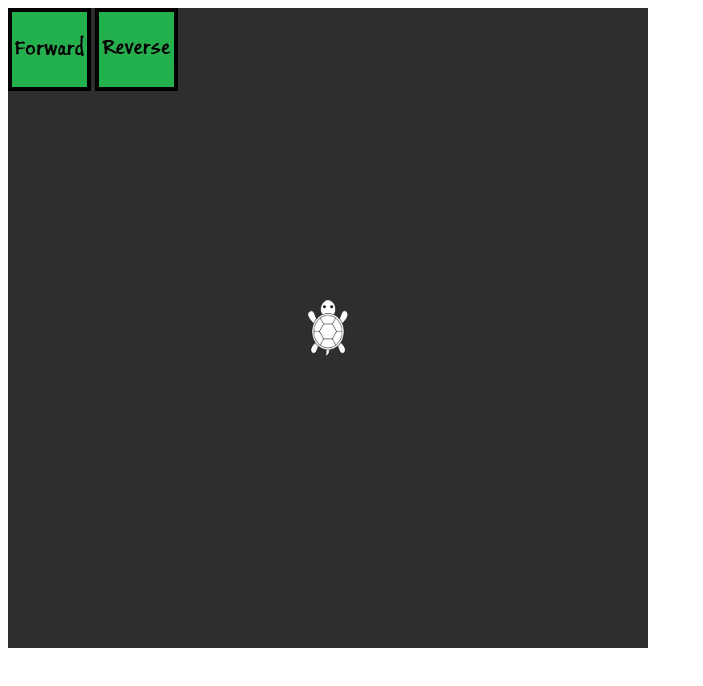
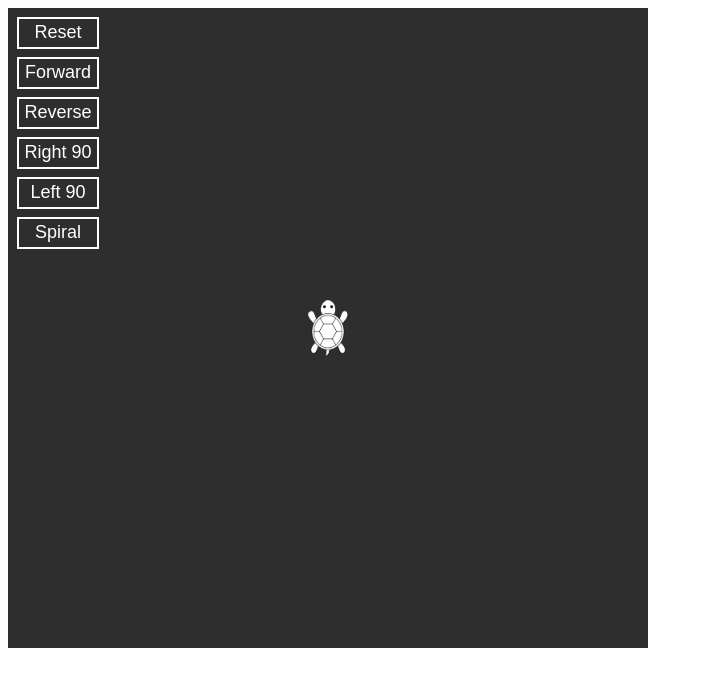
Before and after one commit to spurekar/Turtle, a plain HTML site: page index.html in a window 1280 px wide. Shown: the whole page, without its empty margins (0-703 px from the left). Drawn offline with Linux system fonts and the light colour scheme.

Commit message:
Buttons to move added to screen

```diff
--- a/dragdrop.js
+++ b/dragdrop.js
@@ -1,7 +1,22 @@
 ;
 
+var Dragger = function() {
+    //this.img = img;
+    this.xpos = 0;
+    this.ypos = 0;
+    this.current = false;
+    //this.img.addEventListener('mousedown', this.startDrag, false);
+    //this.addEventListenter('mouseup', this.stopDrag, false);
+    //this.addEventListener('mousemove', this.dragDiv, false);
+
+    this.draw = function() {
+        ctx.drawImage(this.img, this.xpos, this.ypos);
+    };
+};
+
+Dragger.prototype = {
     // start dragging
-function startDrag(e){
+    startDrag:function(e){
         // determine event object
         if(!e){var e=window.event};
         // determine target element
@@ -19,14 +34,14 @@ function startDrag(e){
         // calculate integer values for top and left properties
         coordX=parseInt(targ.style.left);
         coordY=parseInt(targ.style.top);
-    drag=true;
+        this.current = true;
         // move div element
         document.onmousemove=dragDiv;
-}
+    },
 
     // continue dragging
-function dragDiv(e){
-    if(!drag){return};
+    divDrag:function(e){
+        if(this.drag != true){return};
         if(!e){var e=window.event};
         var targ=e.target?e.target:e.srcElement;
         // move div element
@@ -34,12 +49,13 @@ function dragDiv(e){
         targ.style.top=coordY+e.clientY-offsetY+'px';
         console.log(targ.style.left,targ.style.top);
         return false;
-}
+    },
 
     // stop dragging
-function stopDrag(){
-    drag=false;
+    stopDrag:function(){
+        this.current = false;
     }
+};
 
 /*window.onload=function(){
   document.onmousedown=startDrag;
--- a/index.html
+++ b/index.html
@@ -20,8 +20,8 @@
 
 <body onload="main();" id="body" style="overflow: hidden" >
     <canvas id="canvas" style="position: absolute; z-index: 0"></canvas>
-    <img src="Forward.jpg" class="draggable" />
-    <img src="Reverse.jpg" class="draggable" />
+    <!--<img id="forward" src="Forward.jpg" style="top:0; left: 490px" class="draggable" />
+    <img id="reverse" src="Reverse.jpg" style="top:90px; left: 403px" class="draggable" />-->
 </body>
 
 </html>
--- a/turtle.js
+++ b/turtle.js
@@ -42,13 +42,17 @@ function init() {
     ctx.strokeStyle = "green";
     ctx.lineWidth = 2;
 
+   /* //Create dragging elements
+    forward = new Dragger();
+    forward.img = document.getElementById("forward");
+    forward.img.addEventListener('mousedown', forward.startDrag, false);
+    reverse = new Dragger();
+    reverse.img = document.getElementById("reverse");
+*/
+
     //Capture key presses
     addEventListener('keydown', keypress, false);
-    addEventListener('mousemove', trackPosition, false);
-    addEventListener('mousedown', startDrag, false);
-    addEventListener('mouseup',stopDrag,false);
-    //document.onmousedown=startDrag;
-    //document.onmousedown=stopDrag;
+    addEventListener('mousedown', btnClick, false);
 };
 
 function gameLoop() {
@@ -82,6 +86,11 @@ function draw() {
     ctx.stroke();
 
     clearBtn.draw();
+    forwardBtn.draw();
+    reverseBtn.draw();
+    rightTurnBtn.draw();
+    leftTurnBtn.draw();
+    spiralBtn.draw();
 
     ctx.restore();
 };
@@ -101,7 +110,7 @@ var Player = function() {
 Player.prototype= {
     turnTurtle:function(direction) {
         this.angle += {
-            "right": 45, "left": -45
+            "right": 90, "left": -90
         }[direction]
         rotate = this.angle;
         console.log(this.angle);
@@ -147,7 +156,7 @@ var degToRad = function(degrees) {
 };
 
 clearBtn = {
-    w: 70,
+    w: 80,
     h: 30,
     x: 10,
     y: 10,
@@ -161,9 +170,105 @@ clearBtn = {
         ctx.textAlign = "center";
         ctx.textBaseline = "middle";
         ctx.fillStyle = "white";
-        ctx.fillText("Reset", this.x+35, this.y+15 );
+        ctx.fillText("Reset", this.x+40, this.y+15 );
     }
 };
+
+forwardBtn = {
+    w: 80,
+    h: 30,
+    x: 10,
+    y: 50,
+
+    draw: function() {
+        ctx.strokeStyle = "white";
+        ctx.lineWidth = "2";
+        ctx.strokeRect(this.x,this.y,this.w,this.h);
+
+        ctx.font = "18px Arial, sans-serif";
+        ctx.textAlign = "center";
+        ctx.textBaseline = "middle";
+        ctx.fillStyle = "white";
+        ctx.fillText("Forward", this.x+40, this.y+15 );
+    }
+};
+
+reverseBtn = {
+    w: 80,
+    h: 30,
+    x: 10,
+    y: 90,
+
+    draw: function() {
+        ctx.strokeStyle = "white";
+        ctx.lineWidth = "2";
+        ctx.strokeRect(this.x,this.y,this.w,this.h);
+
+        ctx.font = "18px Arial, sans-serif";
+        ctx.textAlign = "center";
+        ctx.textBaseline = "middle";
+        ctx.fillStyle = "white";
+        ctx.fillText("Reverse", this.x+40, this.y+15 );
+    }
+};
+
+rightTurnBtn = {
+    w: 80,
+    h: 30,
+    x: 10,
+    y: 130,
+
+    draw: function() {
+        ctx.strokeStyle = "white";
+        ctx.lineWidth = "2";
+        ctx.strokeRect(this.x,this.y,this.w,this.h);
+
+        ctx.font = "18px Arial, sans-serif";
+        ctx.textAlign = "center";
+        ctx.textBaseline = "middle";
+        ctx.fillStyle = "white";
+        ctx.fillText("Right 90", this.x+40, this.y+15 );
+    }
+};
+
+leftTurnBtn = {
+    w: 80,
+    h: 30,
+    x: 10,
+    y: 170,
+
+    draw: function() {
+        ctx.strokeStyle = "white";
+        ctx.lineWidth = "2";
+        ctx.strokeRect(this.x,this.y,this.w,this.h);
+
+        ctx.font = "18px Arial, sans-serif";
+        ctx.textAlign = "center";
+        ctx.textBaseline = "middle";
+        ctx.fillStyle = "white";
+        ctx.fillText("Left 90", this.x+40, this.y+15 );
+    }
+};
+
+spiralBtn = {
+    w: 80,
+    h: 30,
+    x: 10,
+    y: 210,
+
+    draw: function() {
+        ctx.strokeStyle = "white";
+        ctx.lineWidth = "2";
+        ctx.strokeRect(this.x,this.y,this.w,this.h);
+
+        ctx.font = "18px Arial, sans-serif";
+        ctx.textAlign = "center";
+        ctx.textBaseline = "middle";
+        ctx.fillStyle = "white";
+        ctx.fillText("Spiral", this.x+40, this.y+15 );
+    }
+};
+
 
 function keypress(e) { //e is event given by listener
     switch (e.which) {
@@ -204,11 +309,26 @@ function keypress(e) { //e is event given by listener
 function btnClick(e) {
     //Store mouse positions
     var mx = e.offsetX;
+    var my = e.offsetY;
     console.log(mx,clearBtn.x);
 
     //Click start button
     if(mx >= clearBtn.x && mx <= (clearBtn.x + clearBtn.w)) {
-        main();
+        if(my >= clearBtn.y && my <= (clearBtn.y + clearBtn.h)) {
+            main();
+        }
+        if(my >= forwardBtn.y && my <= (forwardBtn.y + forwardBtn.h)) {
+            player.moveForward();
+        }
+        if(my >= reverseBtn.y && my <= (reverseBtn.y + reverseBtn.h)) {
+            player.moveBack();
+        }
+        if(my >= rightTurnBtn.y && my <= (rightTurnBtn.y + rightTurnBtn.h)) {
+            player.turnTurtle("right");
+        }
+        if(my >= leftTurnBtn.y && my <= (leftTurnBtn.y + leftTurnBtn.h)) {
+            player.turnTurtle("left");
+        }
     }
 };
 
```
Lines whose indentation alone changed are shown as unchanged.
